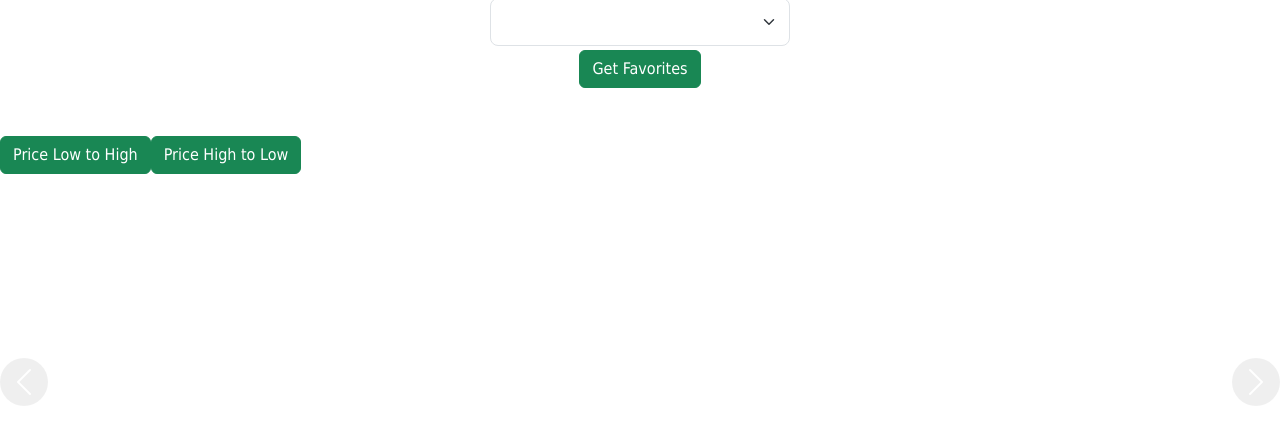
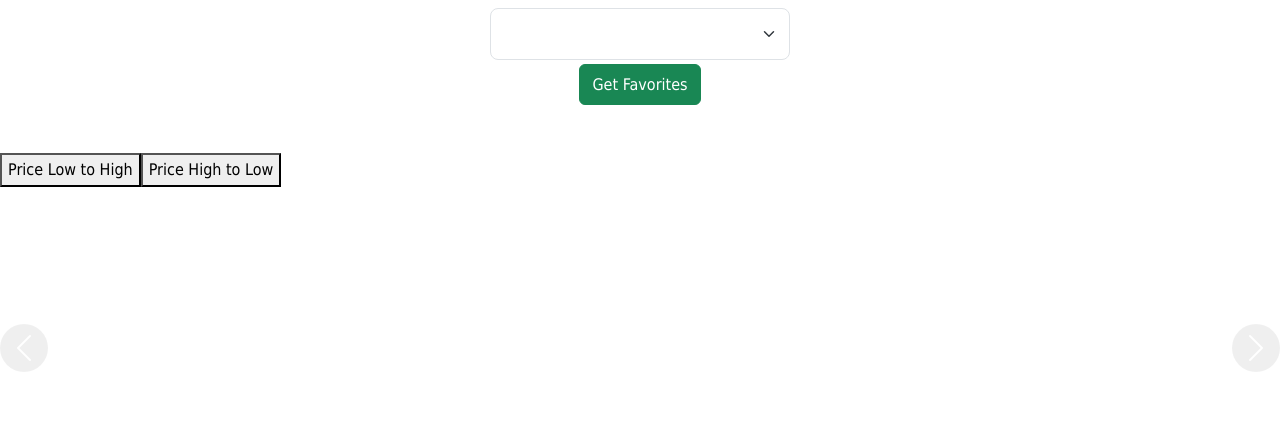
Before and after one commit to WENDYWEN20/SBA308EcommerceJavaScript, a plain HTML site: page index.html in a window 1280 px wide. Shown: the part 290-734 px from the top of the page. Drawn offline with nearby package versions, Linux system fonts and the light colour scheme; no server answers.

Commit message:
Description

```diff
--- a/index.html
+++ b/index.html
@@ -70,10 +70,10 @@
       </div>
 
       <div class="d-flex">
-        <button id="sortDecrease" class="btn btn-success mb-5">
+        <button id="sortDecrease" class="btnmb-5">
           Price Low to High
         </button>
-       <button id="sortIncrease" class="btn btn-success mb-5">
+       <button id="sortIncrease" class="btnmb-5">
           Price High to Low
         </button>
 
```
